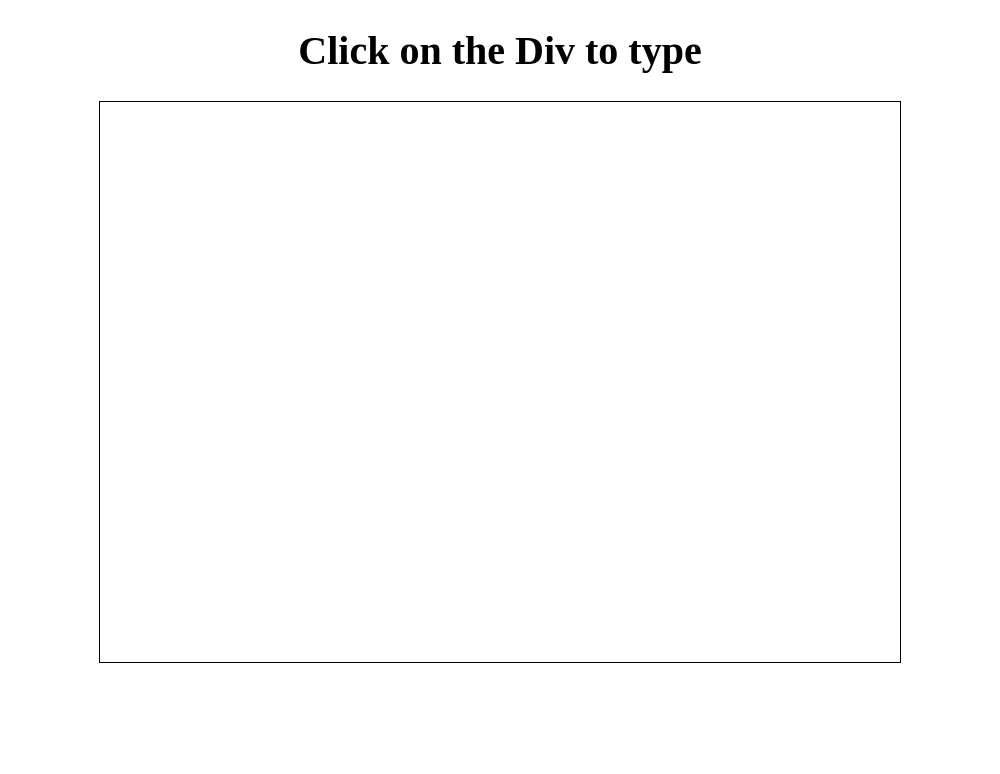
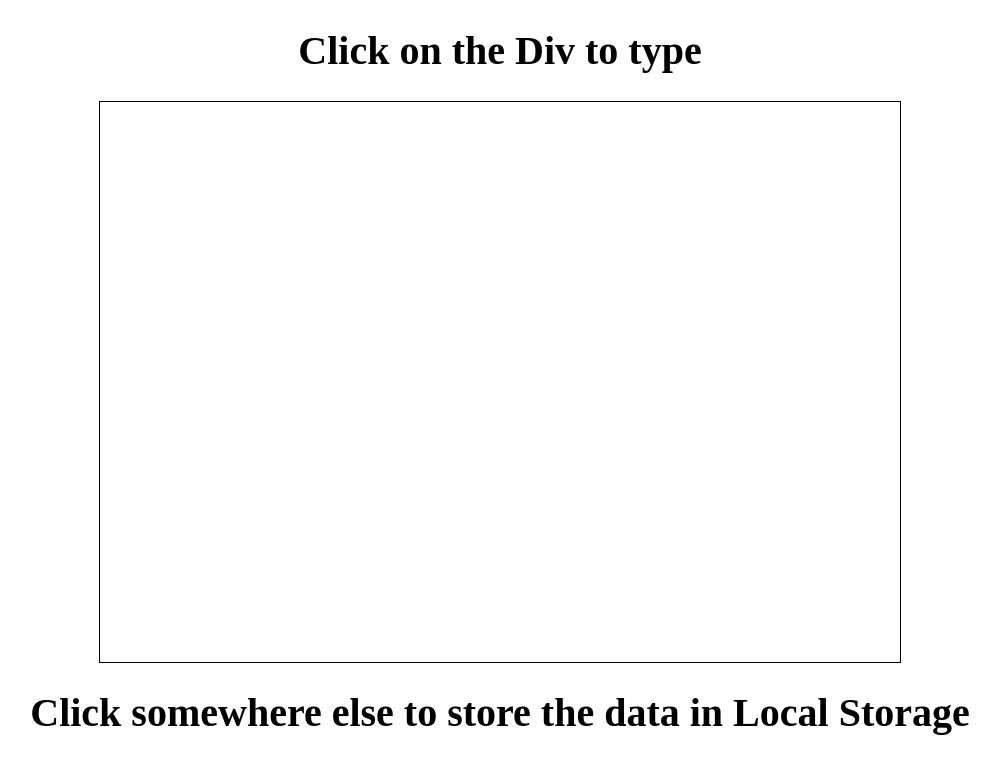
Before and after one commit to R4GHAV/newone, a plain HTML site: page index.html in a window 1280 px wide. Shown: the whole page, without its empty margins (140-1140 px from the left). Drawn offline with Linux system fonts and the light colour scheme.

Commit message:
Update index.html

```diff
--- a/index.html
+++ b/index.html
@@ -6,14 +6,9 @@
     <link rel="stylesheet" href="styles.css">
   </head>
   <body>
-
 <h1>Click on the Div to type</h1>
-
-<div contenteditable="false" class="clickable">
-
-</div>
-
-
+<div contenteditable="false" class="clickable"></div>
+<h1>Click somewhere else to store the data in Local Storage</h1>
 <script src="index.js" charset="utf-8"></script>
   </body>
 </html>
```
